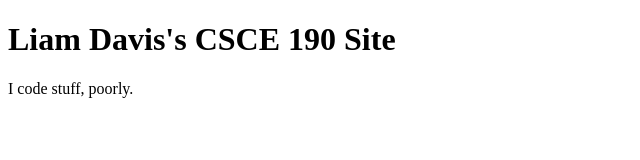
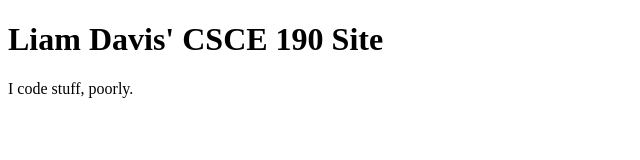
Before and after one commit to ls-davis/ls-davis.github.io, a plain HTML site: page index.html in a window 1280 px wide. Shown: the whole page, without its empty margins (0-640 px from the left). Drawn offline with Linux system fonts and the light colour scheme.

Commit message:
Update index.html

```diff
--- a/index.html
+++ b/index.html
@@ -4,7 +4,7 @@
     <title>CSCE 190: Liam Davis</title>
 </head>
 <body>
-    <h1>Liam Davis's CSCE 190 Site</h1>
+    <h1>Liam Davis' CSCE 190 Site</h1>
 
     <p>I code stuff, poorly.</p>
 </body>
```
